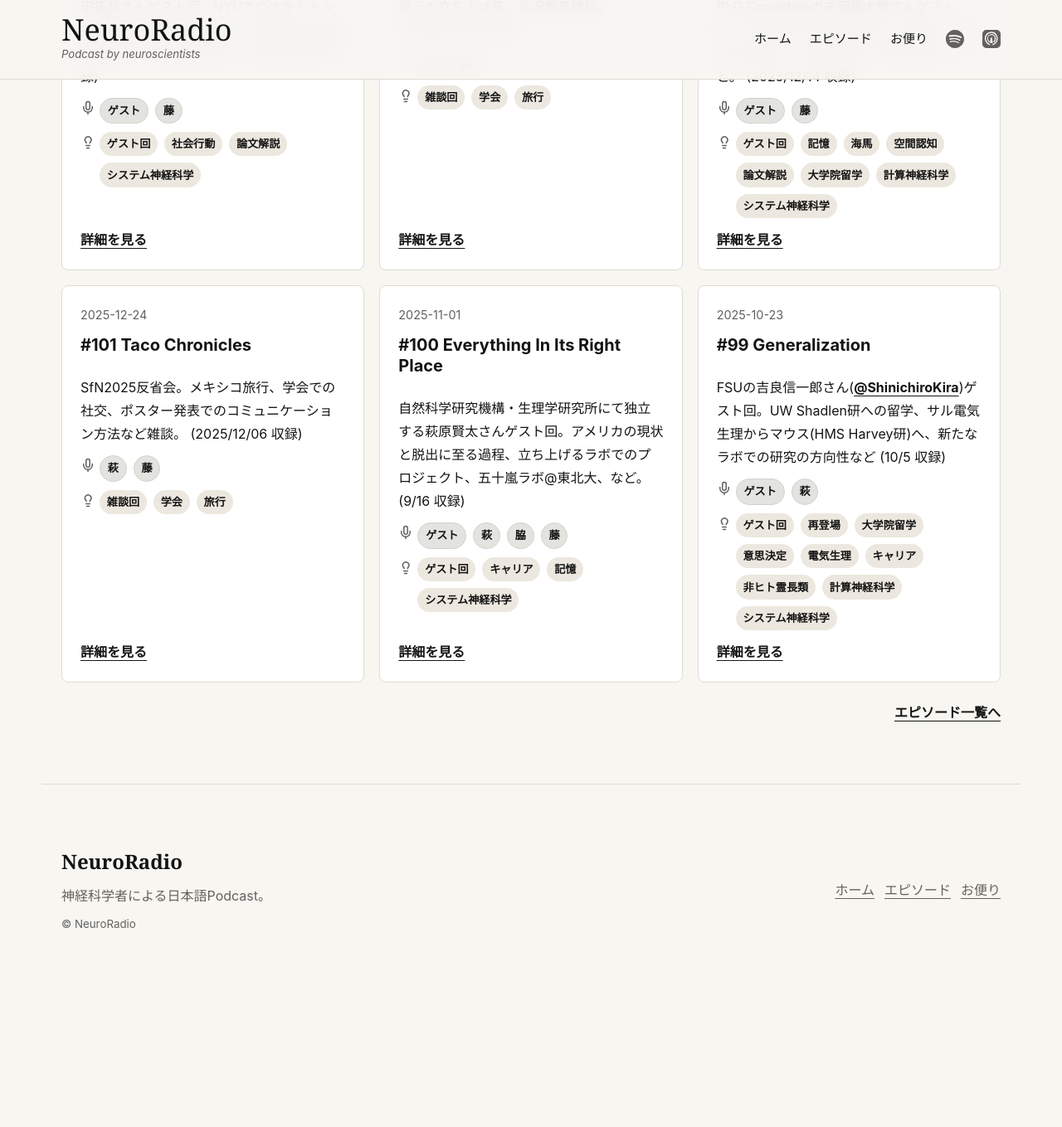
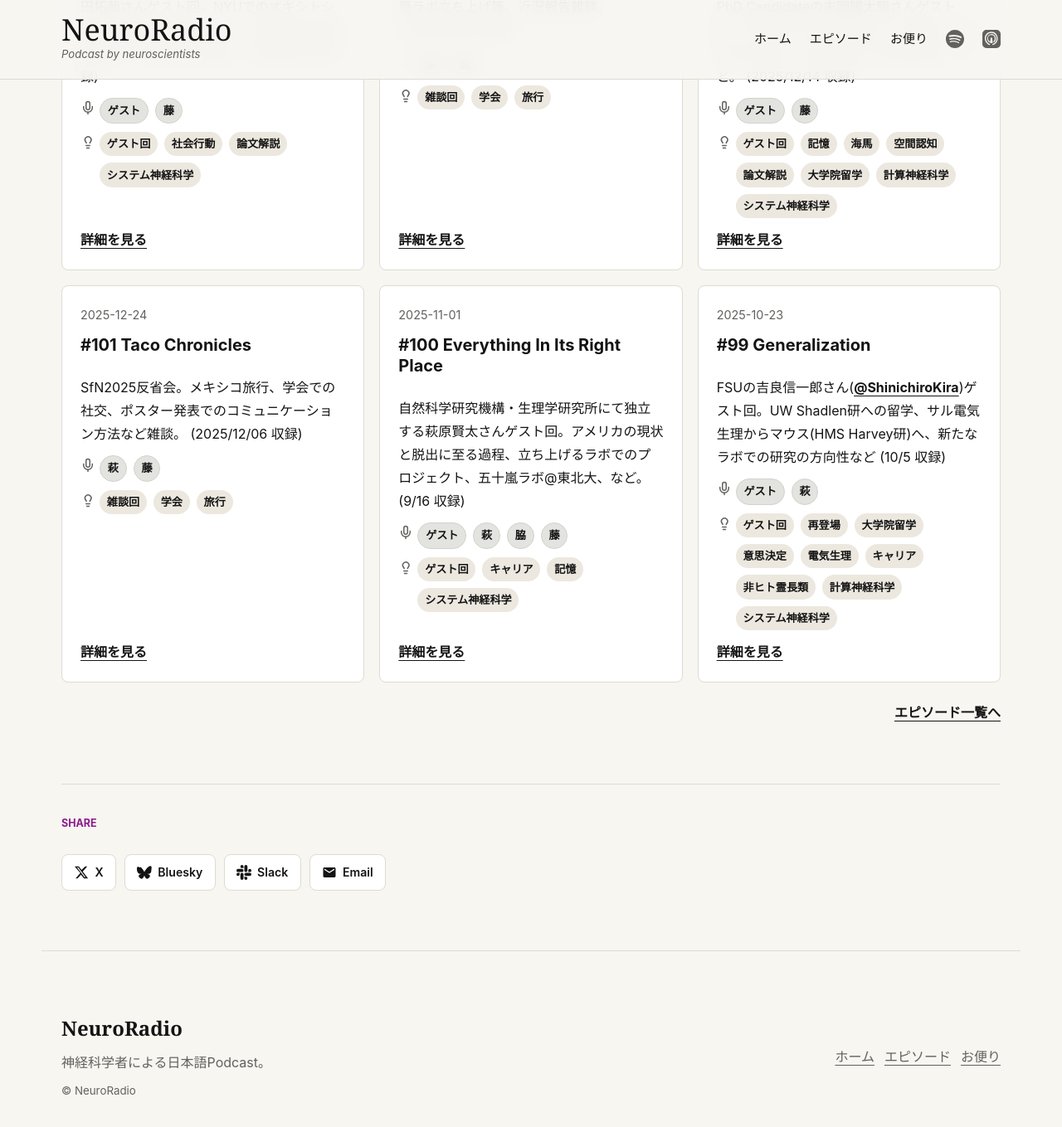
Before and after one commit to yfujis/neuroradio.github.io, a Jekyll site: the page built from index.html, in a window 1280 px wide and 1400 px high, scrolled down 1602 px. Shown: the top 1359 px of the window at 83% size. Built offline with Jekyll 4.4.1, drawn with Linux system fonts in a browser that asks for light colours; before the commit the page ends 2801 px from its top, so only the background shows below that.

Commit message:
Add share buttons to home, episodes, and otayori pages
Co-authored-by: Copilot <223556219+Copilot@users.noreply.github.com>

```diff
--- a/episodes/index.html
+++ b/episodes/index.html
@@ -39,6 +39,10 @@ summary: NeuroRadioのエピソード一覧。新しい順に表示していま
     {% endfor %}
   </section>
   <nav class="pagination" aria-label="エピソード一覧ページ" data-client-pagination></nav>
+
+  <section class="archive-share">
+    {% include share_buttons.html %}
+  </section>
 </main>
 
 {% include footer.html %}
--- a/index.html
+++ b/index.html
@@ -58,6 +58,10 @@ summary: 神経科学者による日本語Podcast。最新回、エピソード
     </div>
     <p class="episode-archive-link"><a href="{{ '/episodes/' | relative_url }}">エピソード一覧へ</a></p>
   </section>
+
+  <section class="home-share">
+    {% include share_buttons.html %}
+  </section>
 </main>
 
 {% include footer.html %}
--- a/otayori/index.html
+++ b/otayori/index.html
@@ -14,6 +14,10 @@ summary: NeuroRadioへの質問、感想、コメントを送るためのお便
     <iframe class="otayori-frame" src="https://docs.google.com/forms/d/e/1FAIpQLSegf8Ezthbjh0X1t2yDGC1UoADmDbinHpMfyuk86dY4KrFIvw/viewform?embedded=true" width="100%" height="1100" frameborder="0" marginheight="0" marginwidth="0" loading="lazy" title="NeuroRadio お便りフォーム">読み込んでいます...</iframe>
     <p class="form-fallback">フォームが表示されない場合は、<a href="https://docs.google.com/forms/d/e/1FAIpQLSegf8Ezthbjh0X1t2yDGC1UoADmDbinHpMfyuk86dY4KrFIvw/viewform">Googleフォームを直接開く</a>。</p>
   </section>
+
+  <section class="otayori-share">
+    {% include share_buttons.html %}
+  </section>
 </main>
 
 {% include footer.html %}
--- a/styles.css
+++ b/styles.css
@@ -1091,6 +1091,14 @@ h3 {
   gap: 16px;
 }
 
+.home-share,
+.archive-share,
+.otayori-share {
+  max-width: 1180px;
+  margin: 0 auto;
+  padding: 0 24px 72px;
+}
+
 .share-buttons {
   display: flex;
   flex-wrap: wrap;
```
